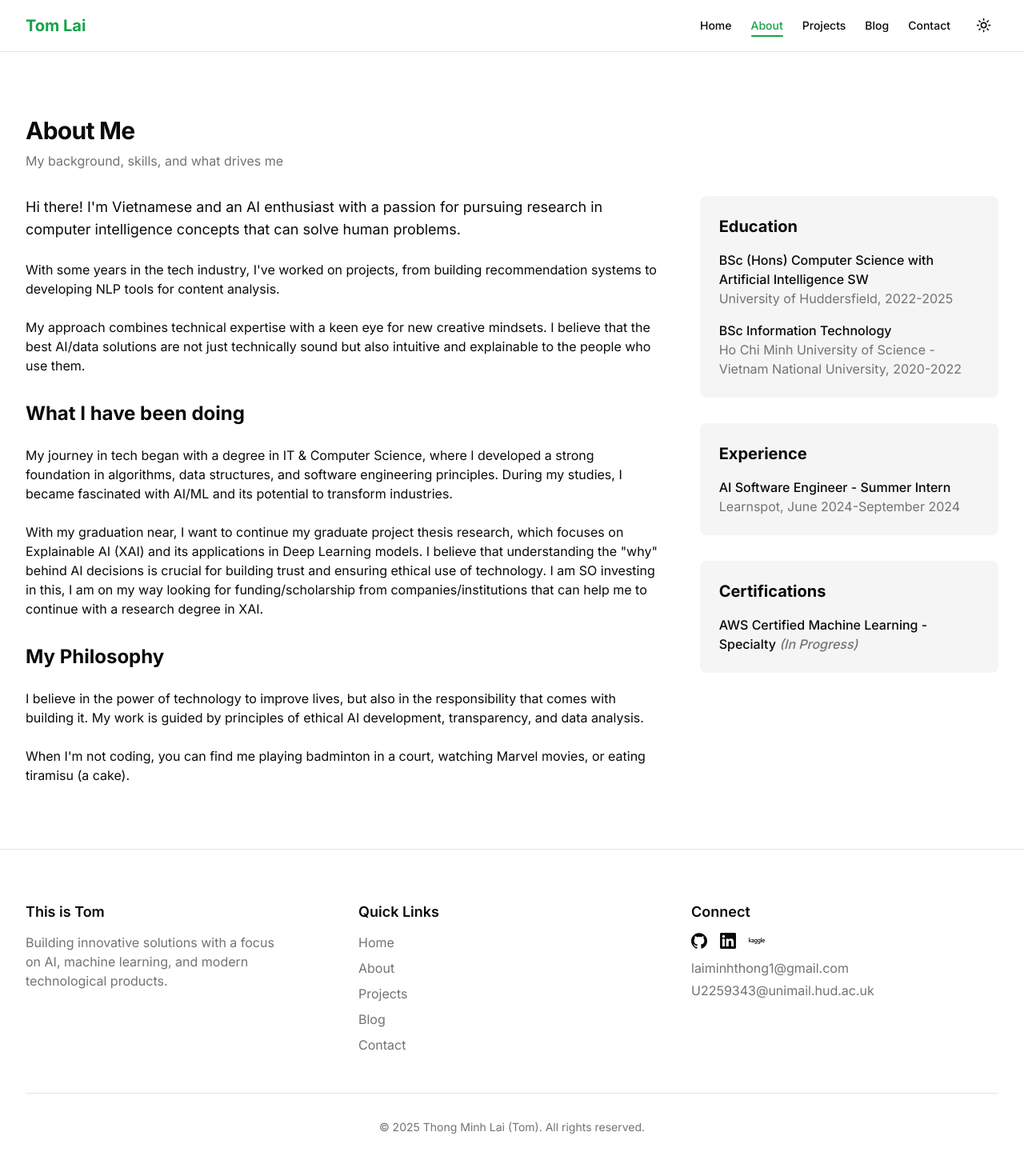
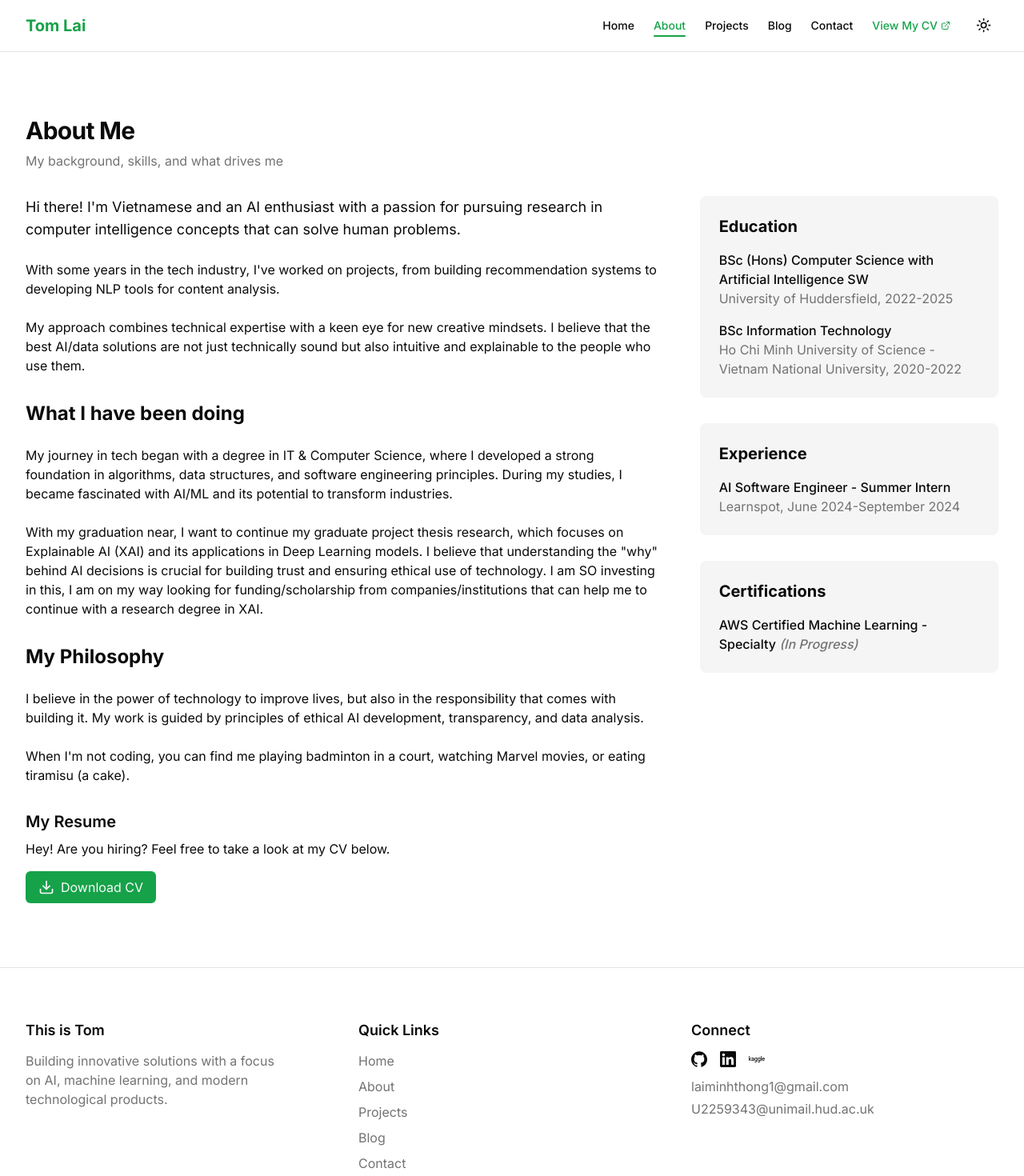
Before and after one commit to ThongLai/personal-website, a Next.js app: page /about in a window 1280 px wide. Shown: the top 1470 px of the page at 80% size. Built offline with nearby package versions, Linux system fonts and the light colour scheme.

Commit message:
feat(view and download CV): Add CV section with link and description

```diff
--- a/src/components/navbar.tsx
+++ b/src/components/navbar.tsx
@@ -3,7 +3,7 @@
 import { useEffect, useState } from 'react';
 import { createPortal } from 'react-dom';
 import Link from 'next/link';
-import { Menu, X } from 'lucide-react';
+import { Menu, X, ExternalLink } from 'lucide-react';
 import { usePathname } from 'next/navigation';
 import { ThemeToggle } from './theme-toggle';
 import { Button } from './ui/button';
@@ -15,6 +15,13 @@ const links = [
   { href: '/projects', label: 'Projects' },
   { href: '/blog', label: 'Blog' },
   { href: '/contact', label: 'Contact' },
+  {
+    href: "https://mozilla.github.io/pdf.js/web/viewer.html?file=https://raw.githubusercontent.com/ThongLai/tom-site/main/public/CV/Tom.pdf",
+    label: "View My CV",
+    target: "_blank",
+    rel: "noopener noreferrer",
+    isExternal: true
+  },
 ];
 
 export function Navbar() {
@@ -45,13 +52,16 @@ export function Navbar() {
             <Link
               key={l.href}
               href={l.href}
+              target={l.target}
+              rel={l.rel}
               className={cn(
-                'relative py-1 text-sm font-medium transition-colors',
-                pathname === l.href ? 'text-primary' : 'hover:text-primary',
+                'relative py-1 text-sm font-medium transition-colors inline-flex items-center gap-1',
+                l.isExternal ? 'text-primary hover:text-primary/80' : pathname === l.href ? 'text-primary' : 'hover:text-primary',
               )}
             >
               {l.label}
-              {pathname === l.href && (
+              {l.isExternal && <ExternalLink className="h-3 w-3" />}
+              {pathname === l.href && !l.isExternal && (
                 <span className="absolute bottom-0 left-0 h-0.5 w-full rounded-full bg-primary" />
               )}
             </Link>
@@ -98,17 +108,22 @@ export function Navbar() {
                 <li key={l.href}>
                   <Link
                     href={l.href}
+                    target={l.target}
+                    rel={l.rel}
                     onClick={() => setOpen(false)}
                     className={cn(
-                      'relative block rounded-lg py-3 px-4 text-lg font-medium transition-all duration-333',
-                      pathname === l.href
-                        ? 'bg-primary/10 text-primary'
-                        : 'hover:bg-primary/5 hover:text-primary',
+                      'relative block rounded-lg py-3 px-4 text-lg font-medium transition-all duration-333 inline-flex items-center gap-2',
+                      l.isExternal
+                        ? 'text-primary hover:bg-primary/5'
+                        : pathname === l.href
+                          ? 'bg-primary/10 text-primary'
+                          : 'hover:bg-primary/5 hover:text-primary',
                       `delay-[${i * 50}ms]`,
                     )}
                   >
                     {l.label}
-                    {pathname === l.href && (
+                    {l.isExternal && <ExternalLink className="h-4 w-4" />}
+                    {pathname === l.href && !l.isExternal && (
                       <span className="absolute inset-y-0 left-0 w-1 rounded-full bg-primary" />
                     )}
                   </Link>
--- a/src/pages/about.tsx
+++ b/src/pages/about.tsx
@@ -84,6 +84,24 @@ export default function AboutPage() {
             </div>
           </div>
         </div>
+
+        {/* CV Download */}
+        <div className="mt-8">
+          <h2 className="text-xl font-semibold mb-2">My Resume</h2>
+          <p className="mb-4">Hey! Are you hiring? Feel free to take a look at my CV below.</p>
+          <a
+            href="https://mozilla.github.io/pdf.js/web/viewer.html?file=https://raw.githubusercontent.com/ThongLai/tom-site/main/public/CV/Tom.pdf"
+            download="Tom.pdf"
+            className="inline-flex items-center gap-2 px-4 py-2 rounded-md bg-primary text-primary-foreground hover:bg-primary/90 transition-colors"
+          >
+            <svg xmlns="http://www.w3.org/2000/svg" width="20" height="20" viewBox="0 0 24 24" fill="none" stroke="currentColor" strokeWidth="2" strokeLinecap="round" strokeLinejoin="round">
+              <path d="M21 15v4a2 2 0 0 1-2 2H5a2 2 0 0 1-2-2v-4"></path>
+              <polyline points="7 10 12 15 17 10"></polyline>
+              <line x1="12" y1="15" x2="12" y2="3"></line>
+            </svg>
+            Download CV
+          </a>
+        </div>
       </div>
     </>
   );
```
